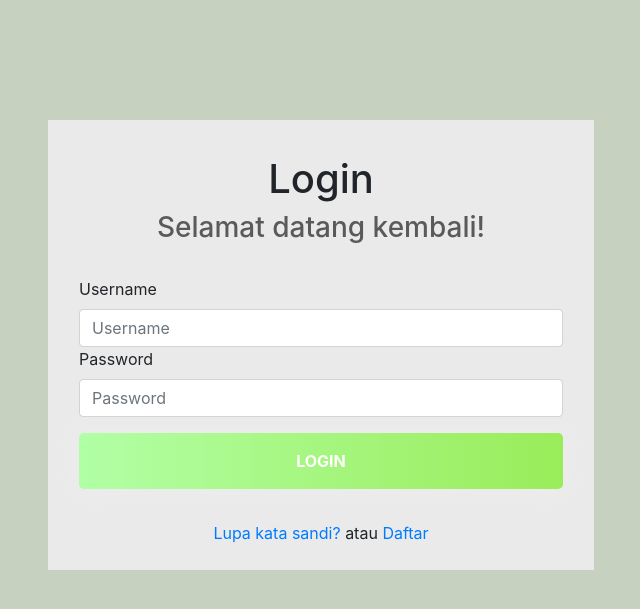
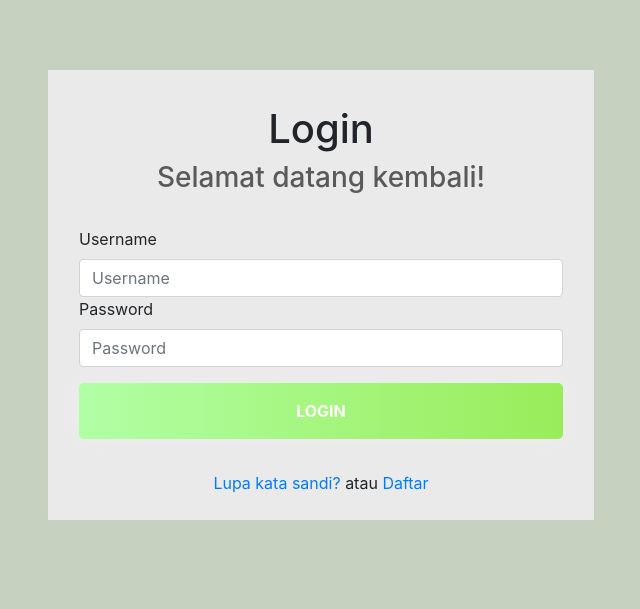
Before and after one commit to AlternateFern/pengaduan-masyarakat, a PHP site: page /login.php in a window 1280 px wide. Shown: the top 609 px of the page, without its empty margins (319-959 px from the left). Run offline with PHP 8.4, Linux system fonts and the light colour scheme.

Commit message:
Update login.css

```diff
--- a/login.css
+++ b/login.css
@@ -12,7 +12,7 @@ body {
 .container {
     background-color: #EAEAEA;
     margin: auto;
-    margin-top: 120px;
+    margin-top: 70px;
     padding-top: 15px;
     width: 546px;
     height: 450px;
```
